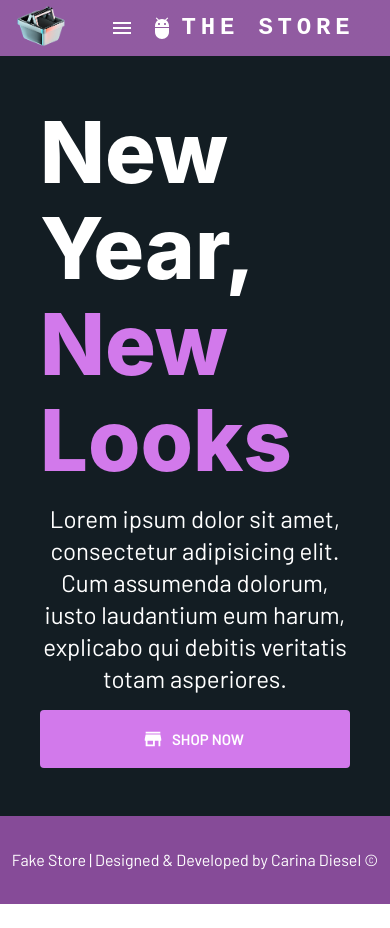
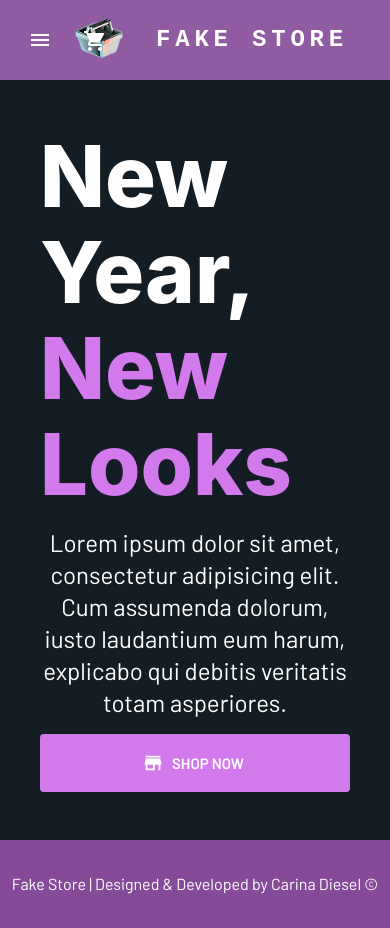
Before and after one commit to carinadiesel-dev/ecommerce-react, a React (Vite) app: page / in a window 390 px wide. Before the commit the page ends 904 px from the top, so only its background shows below. Built offline with nearby package versions, Linux system fonts and the light colour scheme.

Commit message:
Improved Nav Bar and cart for mobile sizes

```diff
--- a/src/components/Navigation/index.tsx
+++ b/src/components/Navigation/index.tsx
@@ -1,4 +1,3 @@
-import AdbIcon from "@mui/icons-material/Adb";
 import MenuIcon from "@mui/icons-material/Menu";
 import { MenuItem, Toolbar, useTheme } from "@mui/material";
 import AppBar from "@mui/material/AppBar";
@@ -33,35 +32,34 @@ export default function NavBar() {
   const [anchorElNav, setAnchorElNav] = React.useState<null | HTMLElement>(
     null
   );
-  const [anchorElCart, setAnchorElCart] = React.useState<null | HTMLElement>(
-    null
-  );
 
   const handleOpenNavMenu = (event: React.MouseEvent<HTMLElement>) => {
     setAnchorElNav(event.currentTarget);
-  };
-  const handleOpenCartMenu = (event: React.MouseEvent<HTMLElement>) => {
-    setAnchorElCart(event.currentTarget);
   };
 
   const handleCloseNavMenu = () => {
     setAnchorElNav(null);
   };
 
-  const handleCloseCartMenu = () => {
-    setAnchorElCart(null);
-  };
-
   return (
     <AppBar
       position="static"
-      sx={{ backgroundColor: theme.palette.primary.main }}
+      sx={{
+        backgroundColor: theme.palette.primary.main,
+        [theme.breakpoints.down("md")]: {
+          height: 80,
+          display: "flex",
+          alignItems: "center",
+          justifyContent: "center",
+        },
+      }}
     >
-      <Container maxWidth="xl">
+      <Container maxWidth="xl" sx={{ position: "relative" }}>
         <Toolbar disableGutters>
-          <Box sx={{ marginRight: 4 }}>
+          <Box sx={{ marginRight: 4, display: { xs: "none", md: "flex" } }}>
             <img src={logoImg} alt="" height={50} />
           </Box>
+
           <Typography
             variant="h6"
             noWrap
@@ -78,7 +76,12 @@ export default function NavBar() {
             FAKE STORE
           </Typography>
 
-          <Box sx={{ flexGrow: 1, display: { xs: "flex", md: "none" } }}>
+          <Box
+            sx={{
+              flexGrow: 1,
+              display: { xs: "flex", md: "none" },
+            }}
+          >
             <IconButton
               size="large"
               aria-label="account of current user"
@@ -89,6 +92,7 @@ export default function NavBar() {
             >
               <MenuIcon />
             </IconButton>
+
             <Menu
               id="menu-appbar"
               anchorEl={anchorElNav}
@@ -105,22 +109,47 @@ export default function NavBar() {
               onClose={handleCloseNavMenu}
               sx={{
                 display: { xs: "block", md: "none" },
+                textDecoration: "none",
               }}
             >
               {pages.map((page, index) => (
                 <MenuItem
                   key={index}
                   onClick={handleCloseNavMenu}
-                  sx={{ my: 2, color: "white", display: "block" }}
+                  sx={{
+                    my: 2,
+                    color: "white",
+                    display: "block",
+                    textDecoration: "none",
+                  }}
                 >
-                  <NavLink to={page.href}>
-                    <Typography textAlign="center">{page.title}</Typography>
+                  <NavLink to={page.href} style={{ textDecoration: "none" }}>
+                    <Typography sx={{ fontWeight: 800 }} textAlign="center">
+                      {page.title}
+                    </Typography>
                   </NavLink>
                 </MenuItem>
               ))}
             </Menu>
+            <Box
+              sx={{
+                position: "absolute",
+                top: 9,
+                right: 7,
+                [theme.breakpoints.down("sm")]: {
+                  top: 5,
+                  left: 55,
+                },
+              }}
+            >
+              <Box>
+                <ShoppingCart />
+              </Box>
+            </Box>
           </Box>
-          <AdbIcon sx={{ display: { xs: "flex", md: "none" }, mr: 1 }} />
+          <Box sx={{ marginRight: 4, display: { sm: "flex", md: "none" } }}>
+            <img src={logoImg} alt="" height={50} />
+          </Box>
           <Typography
             variant="h5"
             noWrap
@@ -137,7 +166,7 @@ export default function NavBar() {
               textDecoration: "none",
             }}
           >
-            THE STORE
+            FAKE STORE
           </Typography>
           <Box
             sx={{
@@ -167,29 +196,6 @@ export default function NavBar() {
             ))}
             <ShoppingCart />
           </Box>
-
-          {/* <Menu
-                sx={{ mt: "45px" }}
-                id="menu-appbar"
-                anchorEl={anchorElCart}
-                anchorOrigin={{
-                  vertical: "top",
-                  horizontal: "center",
-                }}
-                keepMounted
-                transformOrigin={{
-                  vertical: "top",
-                  horizontal: "center",
-                }}
-                open={Boolean(anchorElCart)}
-                onClose={handleCloseCartMenu}
-              >
-                {cartItems.map((cartItem) => (
-                  <MenuItem key={cartItem} onClick={handleCloseCartMenu}>
-                    <Typography textAlign="center">{cartItem}</Typography>
-                  </MenuItem>
-                ))}
-              </Menu> */}
         </Toolbar>
       </Container>
     </AppBar>
--- a/src/components/ShoppingCart/CartItem.tsx
+++ b/src/components/ShoppingCart/CartItem.tsx
@@ -50,6 +50,9 @@ CartItemProps) {
         borderStyle: "solid",
         width: 500,
         height: 180,
+        [theme.breakpoints.down("sm")]: {
+          width: 430,
+        },
       }}
     >
       <Box
@@ -61,6 +64,9 @@ CartItemProps) {
           height: 180,
           paddingX: 1,
           paddingY: 2,
+          [theme.breakpoints.down("sm")]: {
+            width: 130,
+          },
         }}
       >
         <CardMedia
@@ -69,6 +75,9 @@ CartItemProps) {
             objectFit: "contain",
             width: 160,
             maxHeight: 150,
+            [theme.breakpoints.down("sm")]: {
+              width: 120,
+            },
           }}
           image={image}
         />
@@ -83,6 +92,10 @@ CartItemProps) {
               fontWeight: 500,
               margin: 0,
               maxWidth: 290,
+              [theme.breakpoints.down("sm")]: {
+                fontSize: "20px",
+                maxWidth: 250,
+              },
             }}
             noWrap
           >
--- a/src/components/ShoppingCart/index.tsx
+++ b/src/components/ShoppingCart/index.tsx
@@ -1,15 +1,15 @@
+import CancelIcon from "@mui/icons-material/Cancel";
 import ShoppingCartIcon from "@mui/icons-material/ShoppingCart";
-
 import { Badge, Button, IconButton, Typography, useTheme } from "@mui/material";
 import Box from "@mui/material/Box";
-import Drawer from "@mui/material/Drawer";
+import SwipeableDrawer from "@mui/material/SwipeableDrawer";
 import * as React from "react";
 import { useShoppingCartContext } from "../../context/ShoppingCartContext";
 import CartItem from "./CartItem";
 
 type Anchor = "top" | "left" | "bottom" | "right";
 
-export default function TemporaryDrawer() {
+export default function SwipeableTemporaryDrawer() {
   const [state, setState] = React.useState({
     top: false,
     left: false,
@@ -26,10 +26,25 @@ export default function TemporaryDrawer() {
     cartItems,
   } = useShoppingCartContext();
 
+  // const toggleDrawer =
+  //   (anchor: Anchor, open: boolean) =>
+  //   (event: React.KeyboardEvent | React.MouseEvent) => {
+  //     if (
+  //       event.type === "keydown" &&
+  //       ((event as React.KeyboardEvent).key === "Tab" ||
+  //         (event as React.KeyboardEvent).key === "Shift")
+  //     ) {
+  //       return;
+  //     }
+
+  //     setState({ ...state, [anchor]: open });
+  //   };
+
   const toggleDrawer =
     (anchor: Anchor, open: boolean) =>
     (event: React.KeyboardEvent | React.MouseEvent) => {
       if (
+        event &&
         event.type === "keydown" &&
         ((event as React.KeyboardEvent).key === "Tab" ||
           (event as React.KeyboardEvent).key === "Shift")
@@ -39,6 +54,7 @@ export default function TemporaryDrawer() {
 
       setState({ ...state, [anchor]: open });
     };
+
   const theme = useTheme();
 
   const list = (anchor: Anchor) => (
@@ -49,9 +65,21 @@ export default function TemporaryDrawer() {
         display: "grid",
         gap: 2,
         padding: 4,
+        borderRadius: "20px",
+        [theme.breakpoints.down("sm")]: {
+          width: "80vw",
+        },
       }}
       role="presentation"
     >
+      <IconButton
+        sx={{ position: "absolute", top: 12, right: 10 }}
+        color="primary"
+        onClick={toggleDrawer(anchor, false)}
+        size="large"
+      >
+        <CancelIcon />
+      </IconButton>
       <Typography
         sx={{
           fontSize: "5rem",
@@ -76,7 +104,6 @@ export default function TemporaryDrawer() {
               image={item.image}
               productName={item.title}
               unitCost={item.price}
-              // quantity={quantity}
               total={total}
             />
           );
@@ -106,8 +133,15 @@ export default function TemporaryDrawer() {
 
   return (
     <>
-      <Box sx={{ flexGrow: 0 }}>
-        <Box sx={{ display: { xs: "none", md: "flex" } }}>
+      <Box
+        sx={{
+          flexGrow: 0,
+          [theme.breakpoints.down("sm")]: {
+            width: "75vw",
+          },
+        }}
+      >
+        <Box>
           <IconButton
             size="large"
             color="inherit"
@@ -119,13 +153,14 @@ export default function TemporaryDrawer() {
           </IconButton>
         </Box>
       </Box>
-      <Drawer
+      <SwipeableDrawer
         anchor={"right"}
         open={state["right"]}
         onClose={toggleDrawer("right", false)}
+        onOpen={toggleDrawer("right", true)}
       >
         {list("right")}
-      </Drawer>
+      </SwipeableDrawer>
     </>
   );
 }
--- a/src/main.tsx
+++ b/src/main.tsx
@@ -35,6 +35,15 @@ const purpleTheme = createTheme({
   typography: {
     fontFamily: ["Barlow", "Inter"].join(","),
   },
+  components: {
+    MuiMenu: {
+      styleOverrides: {
+        root: {
+          width: "100rem",
+        },
+      },
+    },
+  },
 });
 
 ReactDOM.createRoot(document.getElementById("root")!).render(
```
